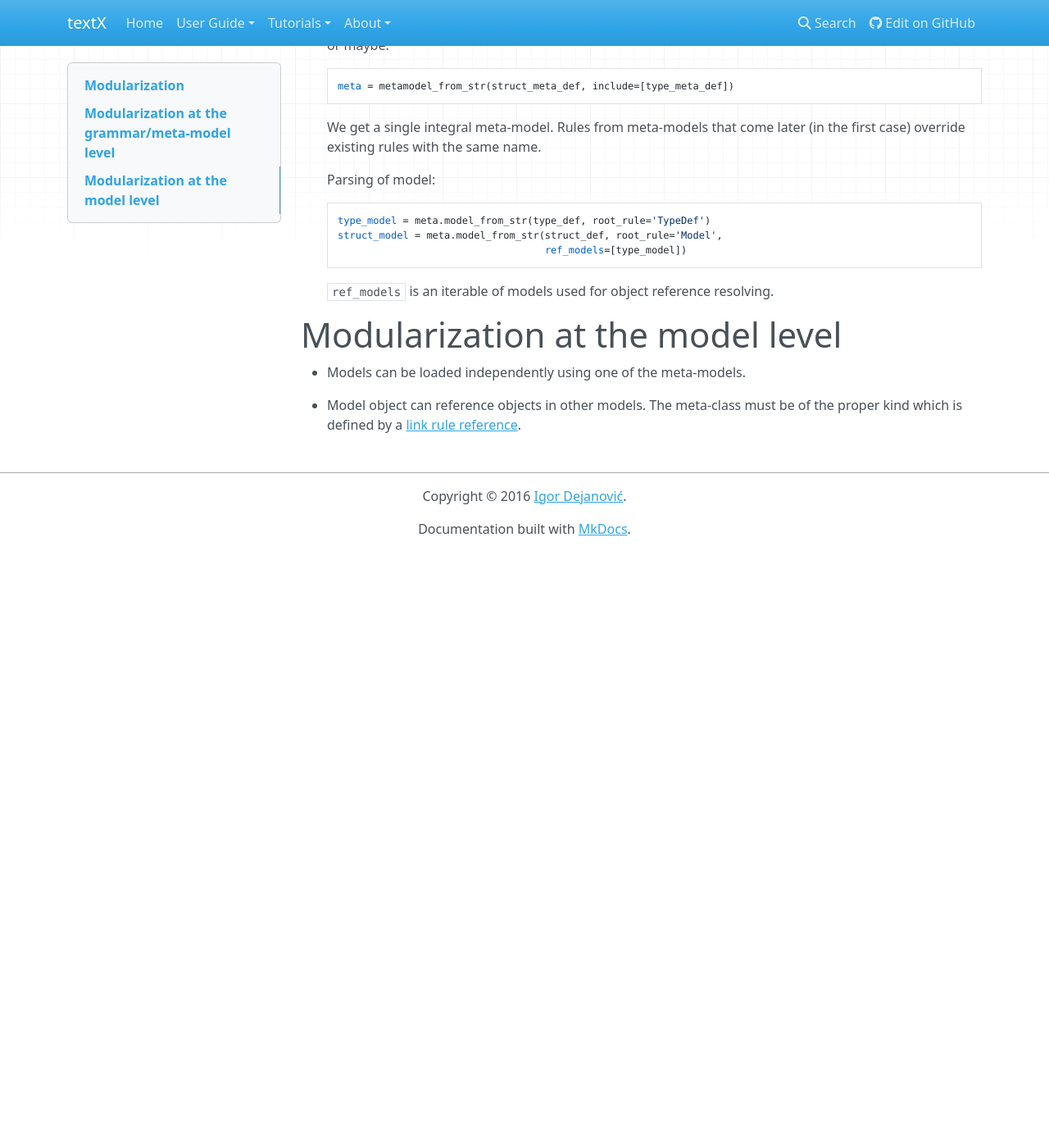
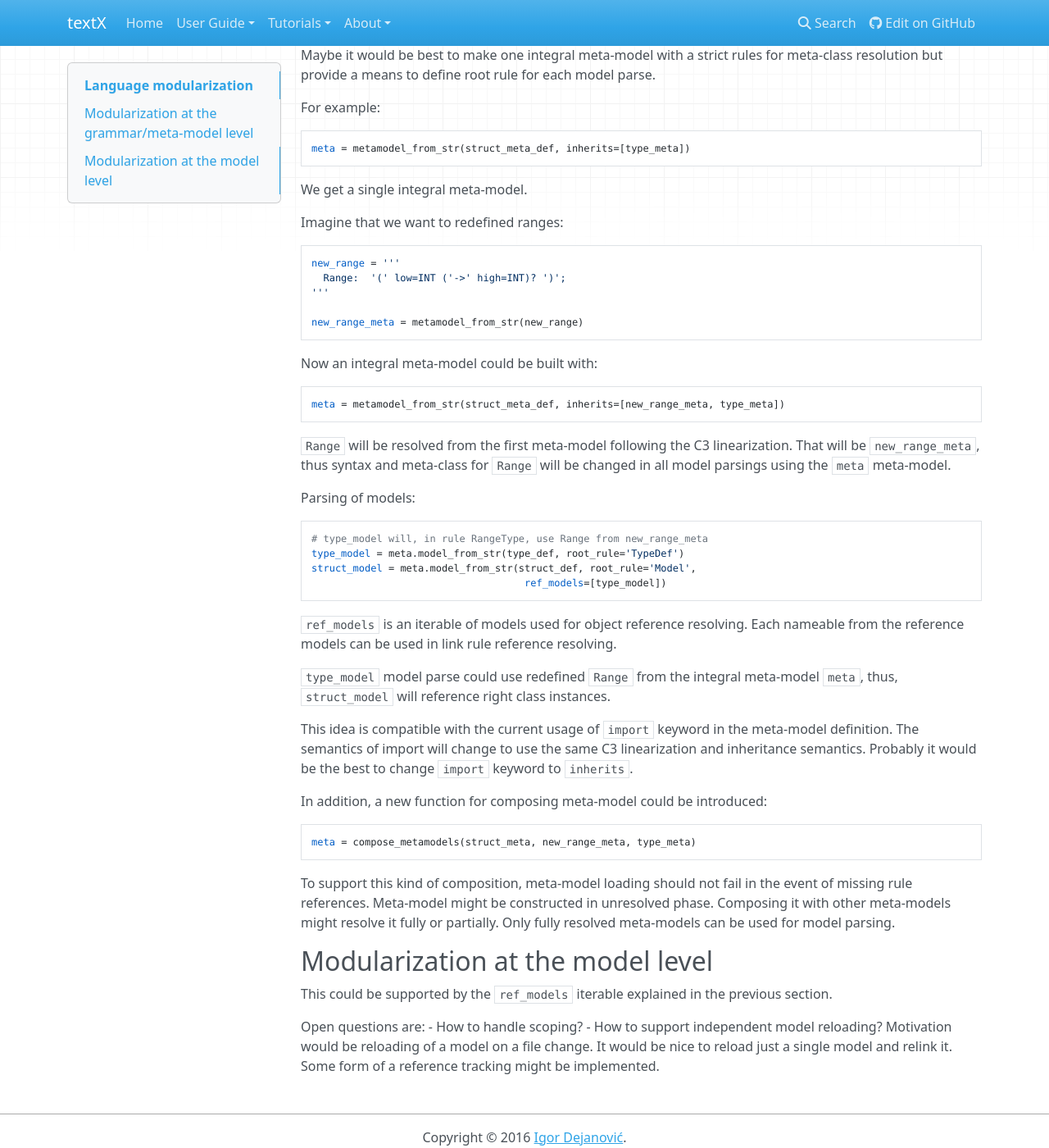
Before and after one commit to textX/textX, an MkDocs documentation site: the page built from docs/ideas/language_modularization.md, in a window 1280 px wide and 1400 px high, scrolled down 1190 px. Shown: the whole window at 82% size. Built offline with MkDocs 1.6.1, drawn with Linux system fonts in a browser that asks for light colours; nearby versions of some CDN libraries; old or Windows-style settings are respelled for this version of MkDocs; before the commit the page ends 1863 px from its top, so only the background shows below that; some of the changed text lies outside the part shown.

Commit message:
Addition to language modularization ideas.

```diff
--- a/docs/ideas/language_modularization.md
+++ b/docs/ideas/language_modularization.md
@@ -1,4 +1,4 @@
-# Modularization
+# Language modularization
 
 ** This is a draft **
 
@@ -9,16 +9,20 @@ complex use-cases (see [issue 26](https://github.com/igordejanovic/textX/issues/
 it is not enough.
 
 
-# Modularization at the grammar/meta-model level
+## Modularization at the grammar/meta-model level
 
 
-For motivation see [issue #33]()
+Motivation example (see [issue 26](https://github.com/igordejanovic/textX/issues/26)).
 
 
     type_meta_def = '''
-    Range:  '[' from=INT ':' to=INT ']';
-    Type: 'type' base=ID range=Range;
-    TypeDef: 'typedef' name=ID type=Type;
+    TypeDef: 'typedef' name=ID type=[Type];
+    Type: RangeType | SimpleType;
+    SimpleTypeDecl: 'type' type=SimpleType;
+    SimpleType: name=ID;
+    RangeTypeDecl: 'type' type=RangeType;
+    RangeType: base=[SimpleType] range=Range;
+    Range:  '[' from=INT (':' to=INT)? ']';
     '''
 
     struct_meta_def = '''
@@ -30,57 +34,103 @@ For motivation see [issue #33]()
     type_meta = metamodel_from_str(type_meta_def)
     struct_meta = metamodel_from_str(struct_meta_def)
 
-  * **Problem 1:**
-    Structural meta-model references rule/class from the type meta-model
-    (`TypeDef`).
 
-    **Possible solution:**
-    Let meta-model inherits other meta-models
+###  Problem
 
-        struct_meta = metamodel_from_str(struct_meta_def, inherits=[type_meta])
-
-    All missing rules from the struct meta-model will be searched for in types
-    meta-model. Currently, this is supported by the grammar import but it should
-    be supported at the API level so that grammars could be defined as strings.
-
-    *Open questions*
-    Should we override rules inside inherited grammars? For example, if we
-    override `Range` to specify some different syntax or meta-class attributes,
-    should new definition be used from the `Type` rule in the `type_meta_def`
-    grammar?  If we instantiate model using `type_meta`, original `Range` will
-    be used but if we instantiate `TypeDef` using `struct_meta` our redefined
-    `Range` will be used. These will be objects of a different `Range` classes.
-    Do we want it to work that way? IMHO we should use one `Range` class for
-    all our models.
-
-    **Possible solution:**
-    Maybe it would be best to make one integral meta-model with a strict rules
-    for meta-class resolution but provide a means to define root rule for each
-    model parse.
-
-    For example:
-
-        meta = metamodel_from_str(type_meta_def, struct_meta_def)
-
-    or maybe:
-
-        meta = metamodel_from_str(struct_meta_def, include=[type_meta_def])
-
-    We get a single integral meta-model. Rules from meta-models that come later
-    (in the first case) override existing rules with the same name.
-
-    Parsing of model:
-
-        type_model = meta.model_from_str(type_def, root_rule='TypeDef')
-        struct_model = meta.model_from_str(struct_def, root_rule='Model',
-                                           ref_models=[type_model])
-
-    `ref_models` is an iterable of models used for object reference resolving.
+Structural meta-model references rule/class from the type meta-model
+(`Element` references `TypeDef`).
 
 
-# Modularization at the model level
+### Possible solution
 
-* Models can be loaded independently using one of the meta-models.
+Let meta-model inherits other meta-models
 
-* Model object can reference objects in other models. The meta-class must
-  be of the proper kind which is defined by a [link rule reference]().
+    struct_meta = metamodel_from_str(struct_meta_def, inherits=[type_meta])
+
+All referenced but missing rules from the struct meta-model will be
+searched in types meta-model. Currently, this is supported by the
+grammar import but it should be supported at the API level so that grammars
+could be defined as strings. To support multiple inheritance properly
+investigate C3 linearization as a solution.
+
+
+### Open questions
+
+Should we override rules inside inherited grammars? For example, if we
+override `Range` to specify some different syntax or meta-class attributes,
+should new definition be used from the `Type` rule in the `type_meta_def`
+grammar?  If we instantiate model using `type_meta`, original `Range` will
+be used but if we instantiate `TypeDef` using `struct_meta` our redefined
+`Range` will be used. These will be objects of a different `Range` classes.
+Do we want it to work that way? IMHO we should use one `Range` class for
+all our models.
+
+
+### Possible solution
+
+Maybe it would be best to make one integral meta-model with a strict rules
+for meta-class resolution but provide a means to define root rule for each
+model parse.
+
+For example:
+
+    meta = metamodel_from_str(struct_meta_def, inherits=[type_meta])
+
+We get a single integral meta-model.
+
+Imagine that we want to redefined ranges:
+
+    new_range = '''
+      Range:  '(' low=INT ('->' high=INT)? ')';
+    '''
+
+    new_range_meta = metamodel_from_str(new_range)
+
+Now an integral meta-model could be built with:
+
+    meta = metamodel_from_str(struct_meta_def, inherits=[new_range_meta, type_meta])
+
+
+`Range` will be resolved from the first meta-model following the C3
+linearization.  That will be `new_range_meta`, thus syntax and meta-class for
+`Range` will be changed in all model parsings using the `meta` meta-model.
+
+Parsing of models:
+
+    # type_model will, in rule RangeType, use Range from new_range_meta
+    type_model = meta.model_from_str(type_def, root_rule='TypeDef')
+    struct_model = meta.model_from_str(struct_def, root_rule='Model',
+                                        ref_models=[type_model])
+
+`ref_models` is an iterable of models used for object reference resolving.
+Each nameable from the reference models can be used in link rule reference
+resolving.
+
+`type_model` model parse could use redefined `Range` from the integral
+meta-model `meta`, thus, `struct_model` will reference right class instances.
+
+This idea is compatible with the current usage of `import` keyword in the
+meta-model definition. The semantics of import will change to use the same C3
+linearization and inheritance semantics. Probably it would be the best to
+change `import` keyword to `inherits`.
+
+In addition, a new function for composing meta-model could be introduced:
+
+    meta = compose_metamodels(struct_meta, new_range_meta, type_meta)
+
+To support this kind of composition, meta-model loading should not fail in the
+event of missing rule references. Meta-model might be constructed in unresolved
+phase. Composing it with other meta-models might resolve it fully or
+partially. Only fully resolved meta-models can be used for model parsing.
+
+
+## Modularization at the model level
+
+This could be supported by the `ref_models` iterable explained in the previous
+section.
+
+Open questions are:
+ - How to handle scoping?
+ - How to support independent model reloading? Motivation would be reloading of
+   a model on a file change. It would be nice to reload just a single model and
+   relink it. Some form of a reference tracking might be implemented.
```
